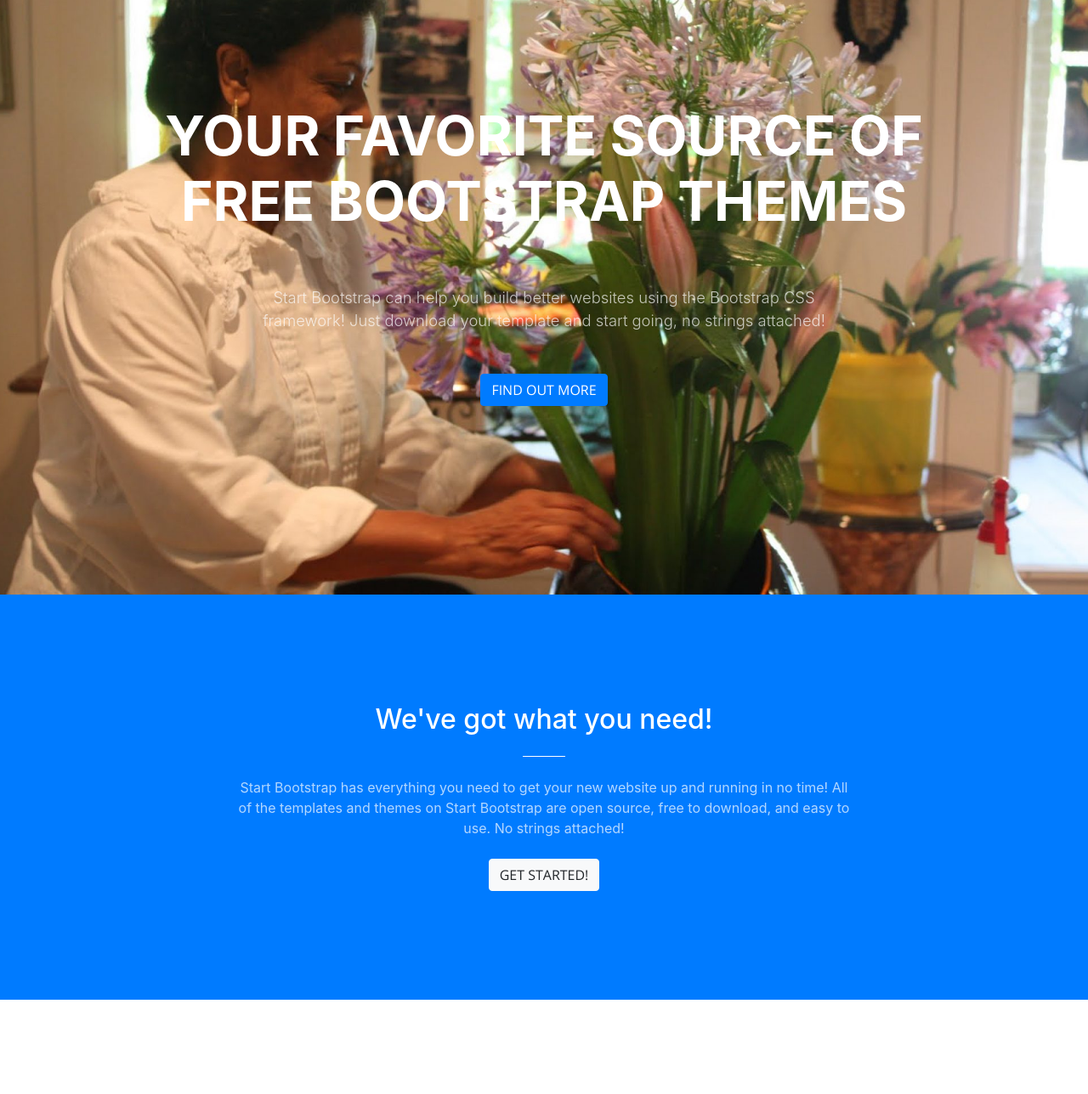
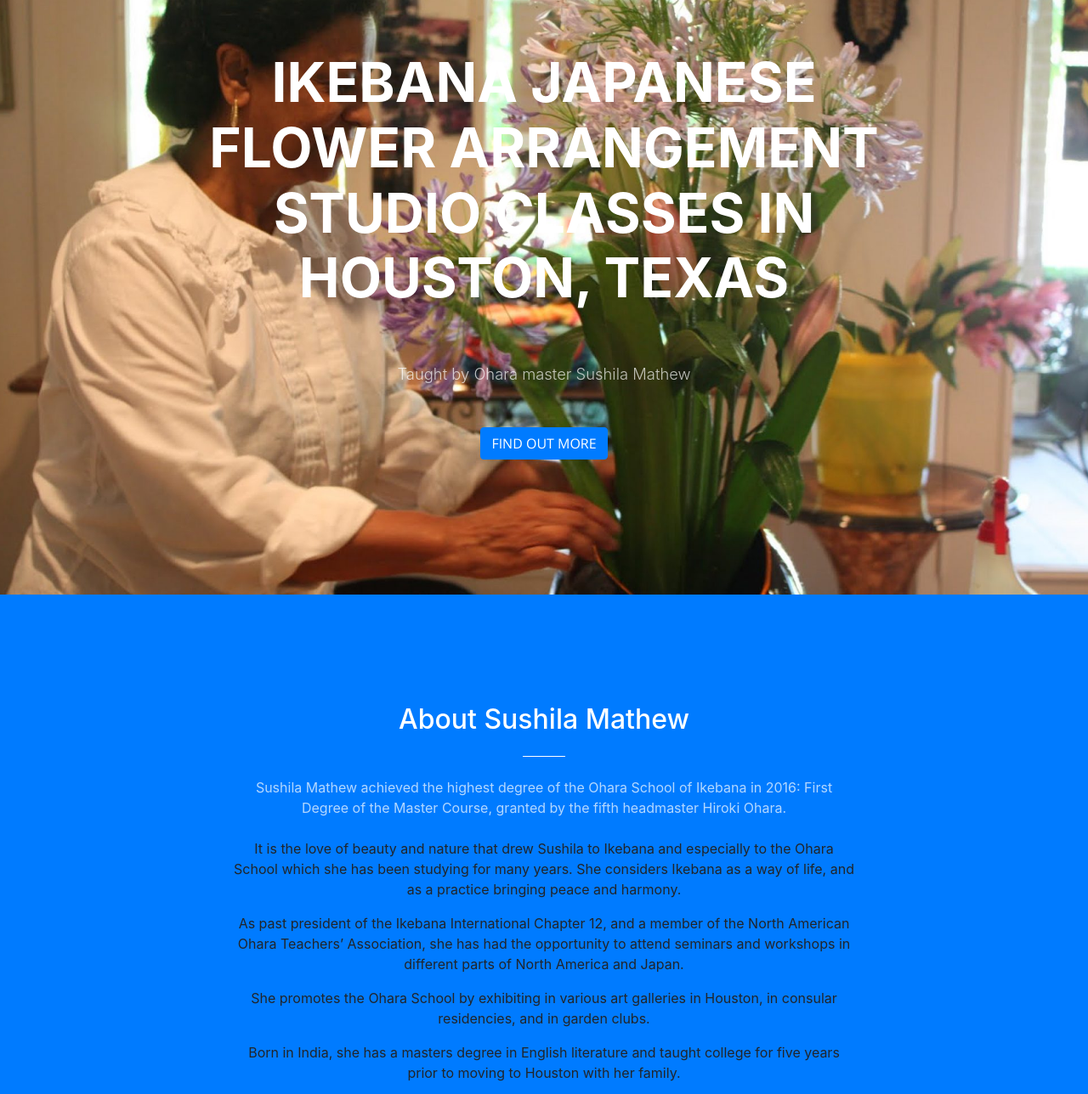
Before and after one commit to ikebanaclasses/ikebanaclasses.github.com, a website with bundled scripts: page index.html in a window 1280 px wide. Shown: the part 100-1388 px from the top of the page at 85% size. Built offline with nearby package versions, Linux system fonts and the light colour scheme.

Commit message:
Update index.html

```diff
--- a/index.html
+++ b/index.html
@@ -48,12 +48,12 @@
         <div class="row">
           <div class="col-lg-10 mx-auto">
             <h1 class="text-uppercase">
-              <strong>Your Favorite Source of Free Bootstrap Themes</strong>
+              <strong>Ikebana Japanese Flower Arrangement Studio Classes in Houston, Texas</strong>
             </h1>
             <hr>
           </div>
           <div class="col-lg-8 mx-auto">
-            <p class="text-faded mb-5">Start Bootstrap can help you build better websites using the Bootstrap CSS framework! Just download your template and start going, no strings attached!</p>
+            <p class="text-faded mb-5">Taught by Ohara master Sushila Mathew</p>
             <a class="btn btn-primary btn-xl js-scroll-trigger" href="#about">Find Out More</a>
           </div>
         </div>
@@ -64,9 +64,18 @@
       <div class="container">
         <div class="row">
           <div class="col-lg-8 mx-auto text-center">
-            <h2 class="section-heading text-white">We've got what you need!</h2>
+            <h2 class="section-heading text-white">About Sushila Mathew</h2>
             <hr class="light my-4">
-            <p class="text-faded mb-4">Start Bootstrap has everything you need to get your new website up and running in no time! All of the templates and themes on Start Bootstrap are open source, free to download, and easy to use. No strings attached!</p>
+            <p class="text-faded mb-4">Sushila Mathew achieved the highest degree of the Ohara School of Ikebana in 2016: First Degree of the Master Course, granted by the fifth headmaster Hiroki Ohara.
+            </p>
+            <p>It is the love of beauty and nature that drew Sushila to Ikebana and especially to the Ohara School which she has been studying for many years. She considers Ikebana as a way of life, and as a practice bringing peace and harmony.
+            </p>
+            <p>As past president of the Ikebana International Chapter 12, and a member of the North American Ohara Teachers’ Association, she has had the opportunity to attend seminars and workshops in different parts of North America and Japan.
+            </p>
+            <p>She promotes the Ohara School by exhibiting in various art galleries in Houston, in consular residencies, and in garden clubs.
+            </p>
+            <p>Born in India, she has a masters degree in English literature and taught college for five years prior to moving to Houston with her family.
+            </p>
             <a class="btn btn-light btn-xl js-scroll-trigger" href="#services">Get Started!</a>
           </div>
         </div>
```
